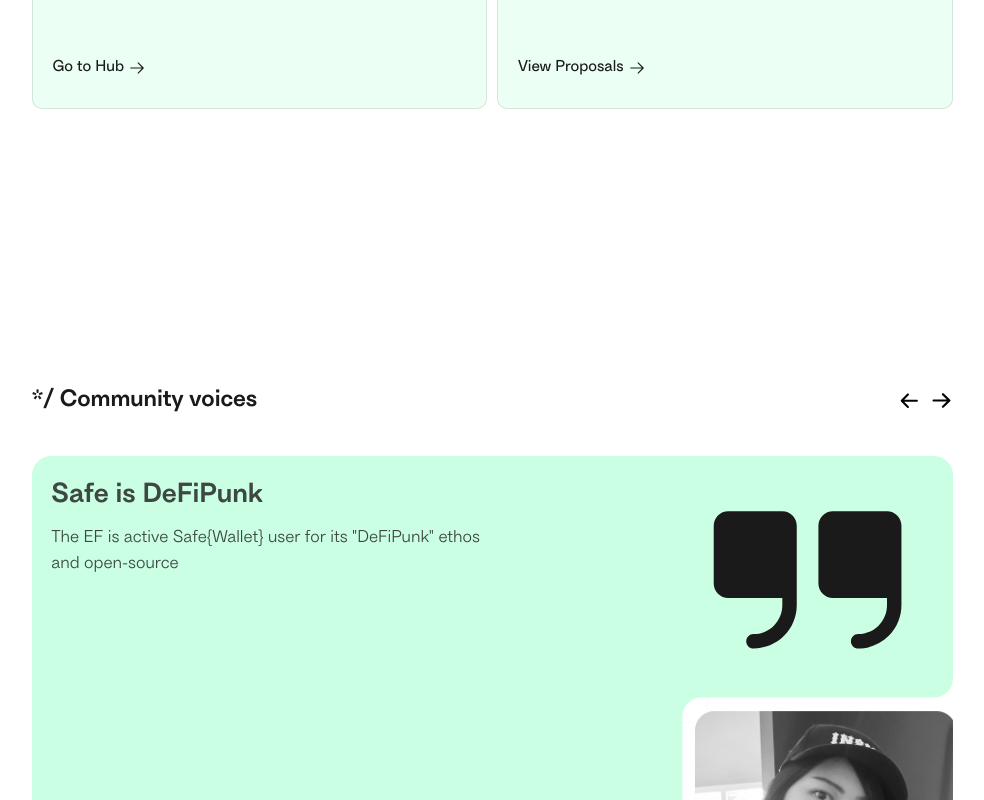
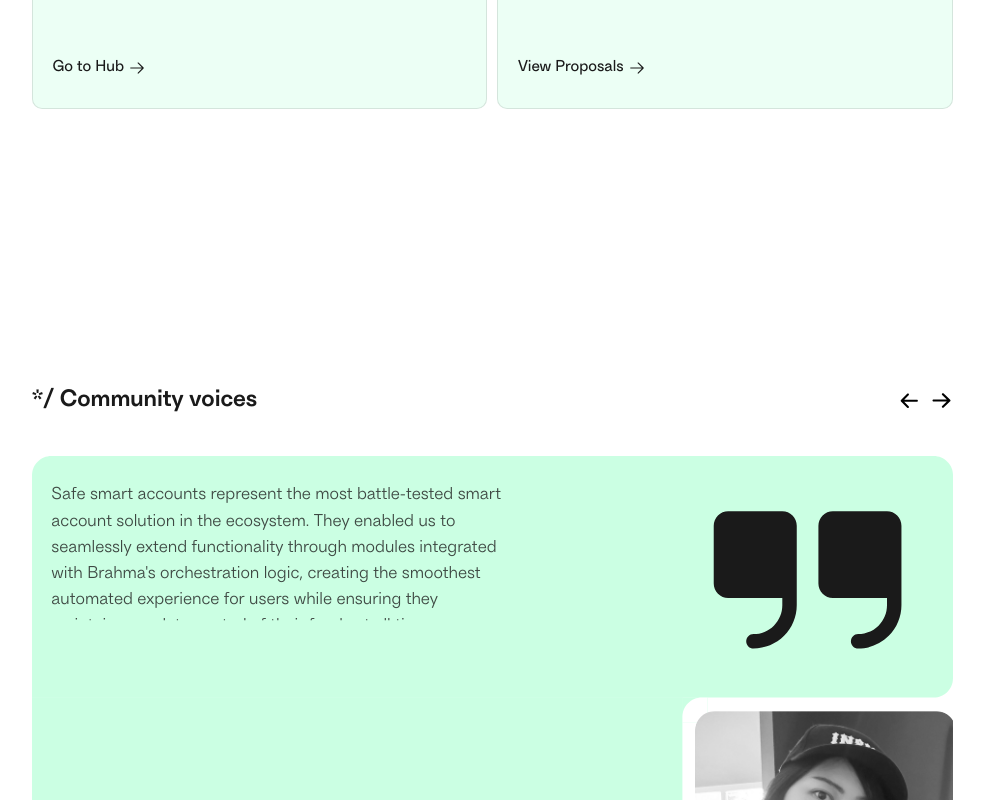
Before and after one commit to safe-fndn/foundation-homepage, a Next.js app: page / in a window 1280 px wide. Both pictures are taken after a click on the button 1057 px from the left and 8213 px from the top of the page. Shown: the part 7813-8613 px from the top of the page, without its empty margins (148-1132 px from the left). Built offline with nearby package versions, Linux system fonts and the light colour scheme.

Commit message:
feat: implement testimonials carousel in CommunityVoices component with new testimonial data

```diff
--- a/src/components/homepage/CommunityVoices.tsx
+++ b/src/components/homepage/CommunityVoices.tsx
@@ -1,8 +1,27 @@
-import React from "react";
+"use client";
+
+import React, { useState } from "react";
 import SectionTag from "../ui/SectionTag";
 import Button from "../ui/Button";
+import { testimonials } from "@/content/communityVoices";
 
 export default function CommunityVoices() {
+  const [currentIndex, setCurrentIndex] = useState(0);
+
+  const goToPrevious = () => {
+    setCurrentIndex((prevIndex) =>
+      prevIndex === 0 ? testimonials.length - 1 : prevIndex - 1
+    );
+  };
+
+  const goToNext = () => {
+    setCurrentIndex((prevIndex) =>
+      prevIndex === testimonials.length - 1 ? 0 : prevIndex + 1
+    );
+  };
+
+  const currentTestimonial = testimonials[currentIndex];
+
   return (
     <div className="px-[16px] max-w-[953px] w-full text-left mx-auto">
       <div className="flex flex-row justify-between items-center">
@@ -10,24 +29,32 @@
         <div className="flex flex-row gap-[10px] items-center">
           <Button
             icon="./images/common/arrow-right-bold.svg"
-            iconAlt="Arrow Right"
+            iconAlt="Previous"
             iconHeight={24}
             iconWidth={24}
             variant="link"
             className="p-0 rotate-180"
-          ></Button>
+            onClick={goToPrevious}
+          />
           <Button
             icon="./images/common/arrow-right-bold.svg"
-            iconAlt="Arrow Right"
+            iconAlt="Next"
             iconHeight={24}
             iconWidth={24}
             variant="link"
             className="p-0"
-          ></Button>
+            onClick={goToNext}
+          />
         </div>
       </div>
       <div className="pt-4 md:pt-10">
         <svg viewBox="0 0 953 534" fill="none" className="w-full">
+          <defs>
+            <clipPath id="roundedImageClip">
+              <rect x="686" y="264" width="270" height="270" rx="20" ry="20" />
+            </clipPath>
+          </defs>
+
           <path
             d="M0 20C0 8.9543 8.95431 0 20 0H933C944.046 0 953 8.9543 953 20V230C953 241.046 944.046 250 933 250H0V20Z"
             fill="#12FF80"
@@ -61,27 +88,32 @@
             fill="#12FF80"
             fillOpacity="0.4"
           />
-          <foreignObject x={20} y={20} width={470} height={120}>
-            <div className="text-[29px] font-medium text-[#1a1a1acc]">
-              Safe is DeFiPunk
+          <foreignObject x={20} y={20} width={470} height={150}>
+            <div className="text-[29px] font-medium text-[#1a1a1acc] transition-all duration-300">
+              {currentTestimonial.title}
             </div>
-            <div className="text-[18px] font-light text-[#1a1a1acc] mt-2 max-w-[520px]">
-              {`The EF is active Safe{Wallet} user for its "DeFiPunk" ethos and
-              open-source`}
+            <div className="text-[18px] font-light text-[#1a1a1acc] mt-2 max-w-[520px] transition-all duration-300">
+              {currentTestimonial.subtitle}
             </div>
           </foreignObject>
           <foreignObject x={20} y={410} width={360} height={100}>
-            <div className="text-[40px] font-bold">Hsiao-Wei Wang</div>
-            <div className="text-[18px] font-light text-[#1a1a1acc]">
-              Co-Director, Ethereum Foundation
+            <div className="text-[40px] font-bold transition-all duration-300">
+              {currentTestimonial.name}
             </div>
+            {currentTestimonial.professionalTitle && (
+              <div className="text-[18px] font-light text-[#1a1a1acc] transition-all duration-300">
+                {currentTestimonial.professionalTitle}
+              </div>
+            )}
           </foreignObject>
           <image
             x="686"
             y="264"
             width="270"
             height="270"
-            href="./images/homepage/community/member1.png"
+            href={currentTestimonial.imageUrl}
+            className="transition-all duration-300"
+            clipPath="url(#roundedImageClip)"
           />
         </svg>
       </div>
--- /dev/null
+++ b/src/content/communityVoices.ts
@@ -0,0 +1,40 @@
+interface Testimonial {
+  title: string;
+  subtitle: string;
+  name: string;
+  professionalTitle?: string;
+  imageUrl: string;
+}
+
+export const testimonials: Testimonial[] = [
+  {
+    title: "Safe is DeFiPunk",
+    subtitle: `The EF is active Safe{Wallet} user for its "DeFiPunk" ethos and open-source`,
+    name: "Hsiao-Wei Wang",
+    professionalTitle: "Co-Director, Ethereum Foundation",
+    imageUrl: "./images/homepage/community/member1.png",
+  },
+  {
+    title: "",
+    subtitle:
+      "All 30M+ World users rely on Safe to manage their account and millions of daily transactions. Safe's flexibility allows additional protections for users, optimization of transaction fees and entirely new mechanisms like priority blockspace for humans.",
+    name: "Remco Bloemen",
+    imageUrl: "./images/homepage/community/member1.png",
+  },
+  {
+    title: "",
+    subtitle:
+      "For anyone who really cares about safety, using Safe is a no-brainer. It's by far the most battle-tested smart account and comes with an incredible ecosystem. For us, it's the backbone that enables a frictionless and secure UX for our users.",
+    name: "João Ferreira",
+    professionalTitle: "CEO / co-founder of Picnic",
+    imageUrl: "./images/homepage/community/joao.jpg",
+  },
+  {
+    title: "",
+    subtitle:
+      "Safe smart accounts represent the most battle-tested smart account solution in the ecosystem. They enabled us to seamlessly extend functionality through modules integrated with Brahma's orchestration logic, creating the smoothest automated experience for users while ensuring they maintain complete control of their funds at all times.",
+    name: "Alessandro Tenconi",
+    professionalTitle: "Co-founder, Brahma.fi",
+    imageUrl: "./images/homepage/community/member1.png",
+  },
+];
```
Also changed, not shown: public/images/homepage/community/joao.jpg (added).
